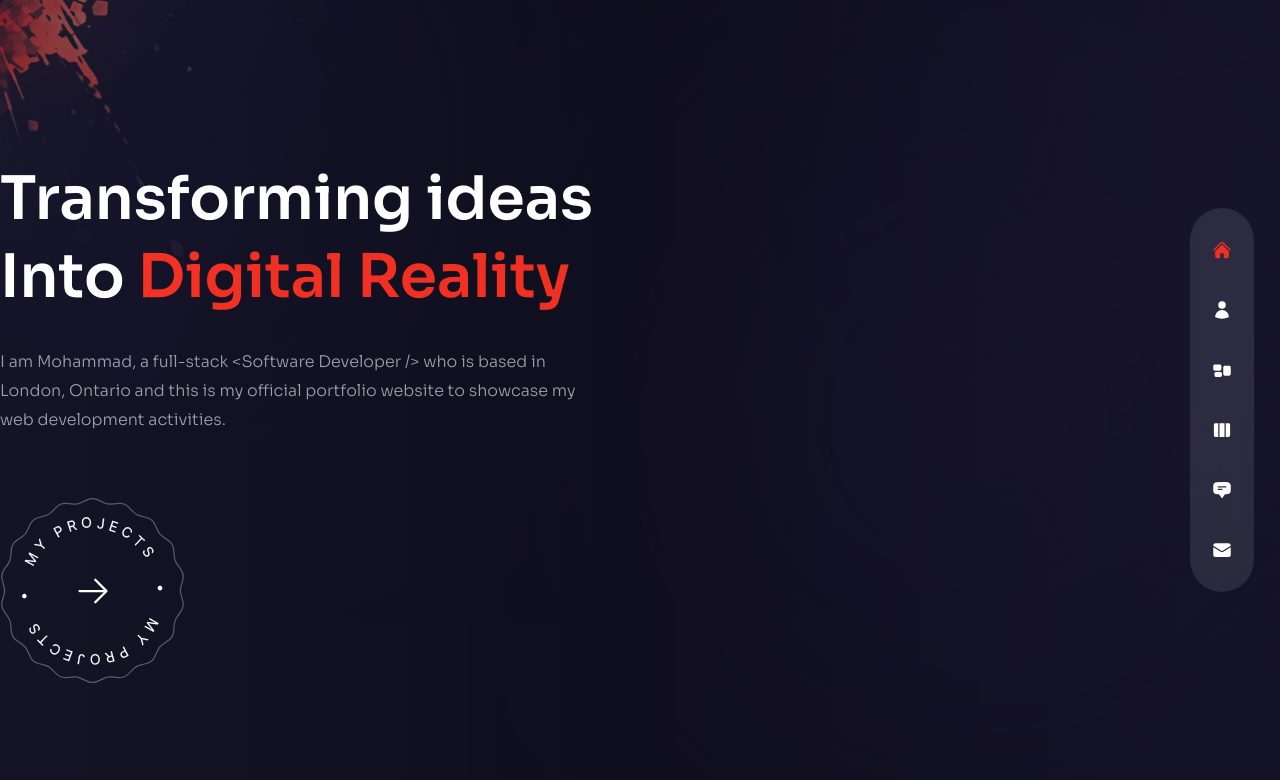
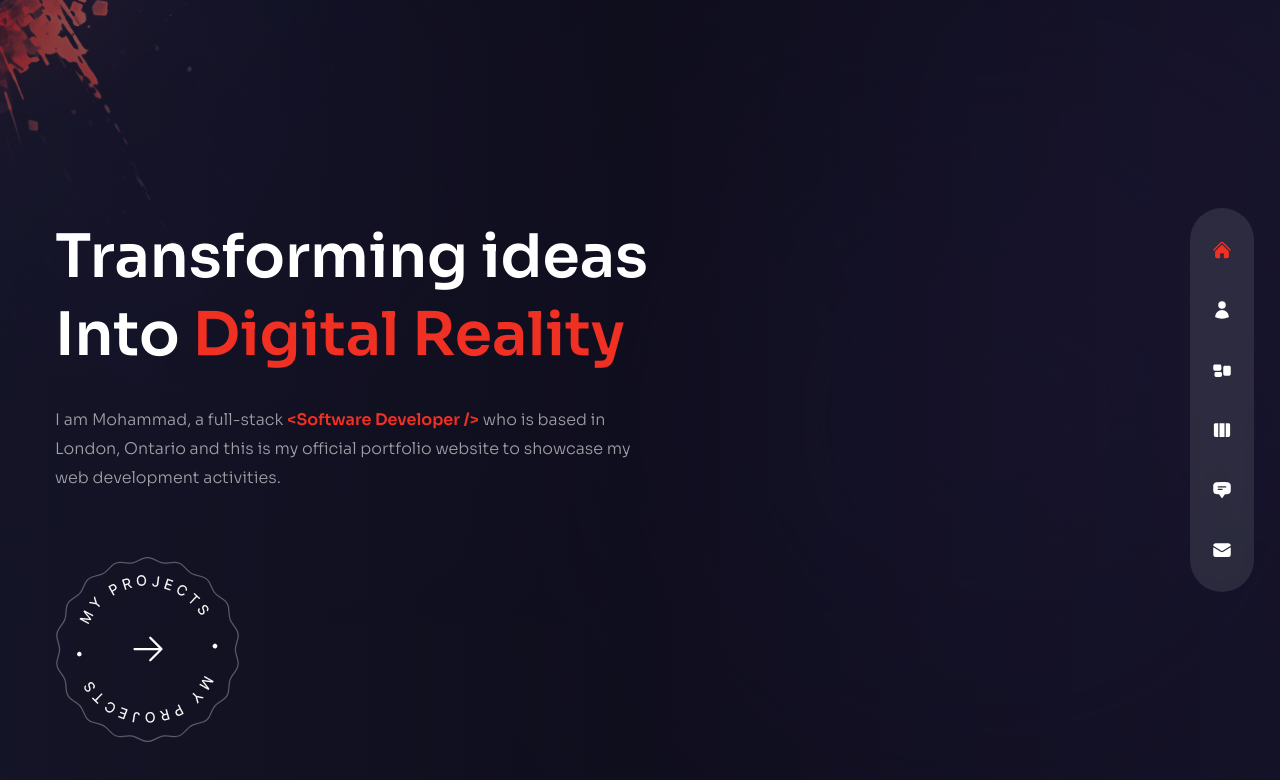
Before and after one commit to mohamedmhussein/portfolio_tailwindcss, a Next.js app: page / in a window 1280 px wide. Shown: the top 780 px of the page. Built offline with nearby package versions, Linux system fonts and the light colour scheme.

Commit message:
Updates the animation of the introductory text

```diff
--- a/package.json
+++ b/package.json
@@ -13,7 +13,8 @@
     "next": "14.0.4",
     "react": "^18",
     "react-dom": "^18",
-    "react-icons": "^5.0.1"
+    "react-icons": "^5.0.1",
+    "tailwind-scrollbar": "^3.0.5"
   },
   "devDependencies": {
     "autoprefixer": "^10.0.1",
--- a/src/app/page.js
+++ b/src/app/page.js
@@ -10,18 +10,33 @@ export default function Page() {
     <div className='bg-primary/60 h-full' >
       {/* text */}
       <div className='w-full h-full bg-gradient-to-r from-primary/60 via-black/30 to-black/10'>
-        <div className='text-center flex flex-col justify-center xl:pt-40 xl:text-left container mx-auto'>
-          <motion.h1 variants = {fadeIn('down', 0.2)} initial='hidden' animate = 'show' exit='hidden' className='h1'>
+        <div className='text-center flex flex-col justify-center xl:pt-40 xl:text-left container mx-auto h-full'>
+          <motion.h1
+          variants = {fadeIn('down', 0.2)}
+          initial='hidden'
+          animate = 'show'
+          exit='hidden'
+          className='h1'>
             Transforming ideas <br /> Into {' '}
             <span className='text-accent'>Digital Reality</span>
           </motion.h1>
-          <motion.p variants = {fadeIn('down', 0.3)} initial='hidden' animate = 'show' exit='hidden' className='max-w-sm xl:max-w-xl mx-auto xl:mx-0 mb-10 xl:mb-16'>
-            I am Mohammad, a full-stack {title} who is based in London, Ontario and this is my official portfolio website to showcase my web development activities.
+          <motion.p
+          variants = {fadeIn('down', 0.3)}
+          initial='hidden'
+          animate = 'show'
+          exit='hidden'
+          className='max-w-sm xl:max-w-xl mx-auto xl:mx-0 mb-10 xl:mb-16'>
+            I am Mohammad, a full-stack <span className='text-accent font-semibold'>{title}</span> who is based in London, Ontario and this is my official portfolio website to showcase my web development activities.
           </motion.p>
           <div className='flex justify-center xl:hidden relative'>
             <ProjectsBtn />
           </div>
-          <motion.div variants = {fadeIn('down', 0.4)} initial='hidden' animate = 'show' exit='hidden' className='hidden xl:flex'>
+          <motion.div
+          variants = {fadeIn('down', 0.4)}
+          initial='hidden'
+          animate = 'show'
+          exit='hidden'
+          className='hidden xl:flex'>
             <ProjectsBtn />
           </motion.div>
         </div>
--- a/tailwind.config.js
+++ b/tailwind.config.js
@@ -6,6 +6,17 @@ module.exports = {
     './src/app/**/*.{js,ts,jsx,tsx,mdx}',
   ],
   theme: {
+    container: {
+      padding: {
+        DEFAULT: '15px',
+      }
+    },
+    screens: {
+      sm: '640px',
+      md: '768px',
+      lg: '960px',
+      xl: '1200px',
+    },
     extend: {
       fontFamily: {
         sora: [`var(--font-sora)`, 'sans-serif'],
@@ -26,5 +37,10 @@ module.exports = {
       }
     },
   },
-  plugins: [],
+  container: {
+    padding: {
+      DEFAULT: '15px',
+    },
+  },
+  plugins: [require('tailwind-scrollbar')],
 }
```
Also changed, not shown: 1 other file (tests, documents, lock files or other folders).
